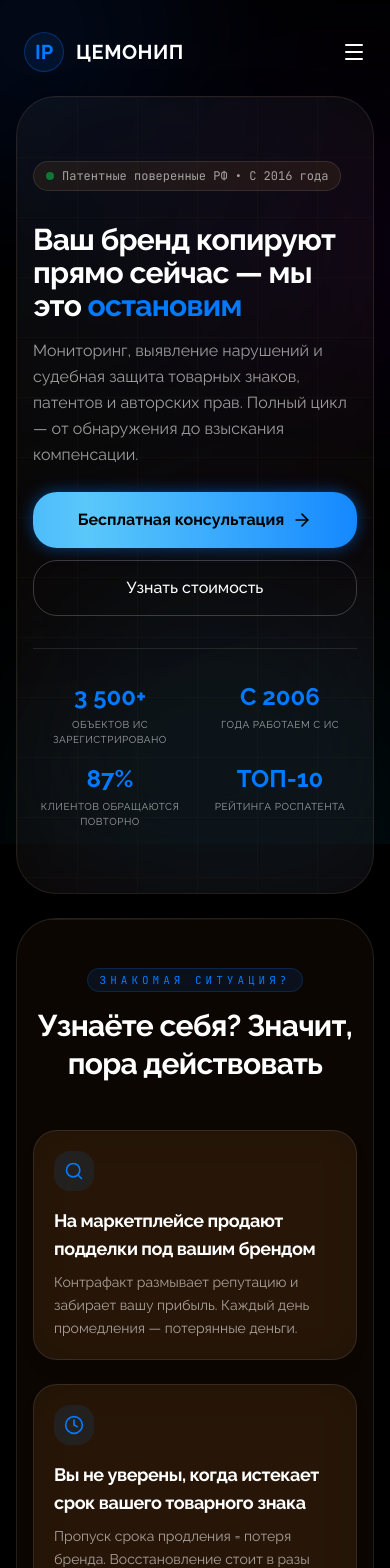
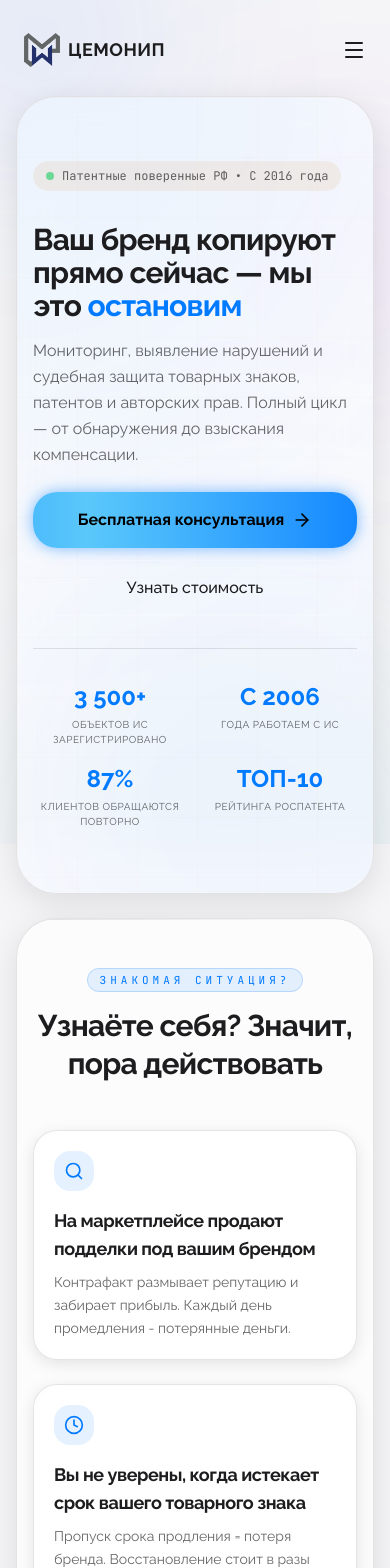
Before and after one commit to BIZKON/Pribilski_Andrey, a Next.js app: page / in a window 390 px wide. Shown: the top 1568 px of the page. Built offline with nearby package versions, Linux system fonts and the light colour scheme.

Commit message:
feat: update logo and add light/dark theme support
Save new logo and update Navbar/Footer; add theme switcher based on system settings.

Co-authored-by: Konstantin Syrov <186795211+BIZKON@users.noreply.github.com>

```diff
--- a/app/globals.css
+++ b/app/globals.css
@@ -1,6 +1,7 @@
 @import "tailwindcss";
 
 @theme {
+  /* Dark theme (default) */
   --color-navy-deep: #000000;
   --color-navy-card: rgba(255, 255, 255, 0.05);
   --color-navy-section: transparent;
@@ -13,15 +14,51 @@
   --color-text-muted: rgba(255, 255, 255, 0.6);
   --color-text-dim: rgba(255, 255, 255, 0.4);
 
+  --color-bg-main: #000000;
+  --color-bg-card: rgba(255, 255, 255, 0.05);
+  --color-border-main: rgba(255, 255, 255, 0.1);
+
   --font-serif: var(--font-playfair);
   --font-sans: var(--font-raleway);
   --font-mono: var(--font-jetbrains);
 }
 
+/* CSS variables for theme switching */
+:root {
+  --bg-main: #000000;
+  --bg-card: rgba(255, 255, 255, 0.05);
+  --bg-section: #0a0e1a;
+  --text-main: #ffffff;
+  --text-muted: rgba(255, 255, 255, 0.6);
+  --text-dim: rgba(255, 255, 255, 0.4);
+  --border-main: rgba(255, 255, 255, 0.1);
+  --glass-bg: rgba(205, 127, 50, 0.05);
+  --glass-card-bg: rgba(205, 127, 50, 0.1);
+  --shadow-color: rgba(0, 0, 0, 0.3);
+}
+
+/* Light theme based on system preference */
+@media (prefers-color-scheme: light) {
+  :root {
+    --bg-main: #f5f5f7;
+    --bg-card: rgba(0, 0, 0, 0.03);
+    --bg-section: #ffffff;
+    --text-main: #1d1d1f;
+    --text-muted: rgba(0, 0, 0, 0.6);
+    --text-dim: rgba(0, 0, 0, 0.4);
+    --border-main: rgba(0, 0, 0, 0.1);
+    --glass-bg: rgba(255, 255, 255, 0.7);
+    --glass-card-bg: rgba(255, 255, 255, 0.5);
+    --shadow-color: rgba(0, 0, 0, 0.1);
+  }
+}
+
 @layer base {
   body {
-    @apply bg-black text-text-main font-sans antialiased;
-    background-color: #000;
+    @apply font-sans antialiased;
+    background-color: var(--bg-main);
+    color: var(--text-main);
+    transition: background-color 0.3s ease, color 0.3s ease;
   }
 
   h1, h2, h3, h4, h5, h6 {
@@ -31,21 +68,58 @@
 
 @layer utilities {
   .gold-gradient-line {
-    background: linear-gradient(90deg, rgba(255,255,255,0.1) 0%, transparent 100%);
+    background: linear-gradient(90deg, var(--border-main) 0%, transparent 100%);
     height: 1px;
     width: 100%;
   }
 
   .glass-nav {
-    @apply bg-[#cd7f32]/5 backdrop-blur-3xl border border-white/10 shadow-[0_8px_32px_0_rgba(0,0,0,0.3)];
+    background: var(--glass-bg);
+    backdrop-filter: blur(24px);
+    -webkit-backdrop-filter: blur(24px);
+    border: 1px solid var(--border-main);
+    box-shadow: 0 8px 32px 0 var(--shadow-color);
   }
 
   .glass-panel {
-    @apply bg-[#cd7f32]/5 backdrop-blur-3xl border border-white/10 shadow-[0_8px_32px_0_rgba(0,0,0,0.3)] rounded-[2.5rem] overflow-hidden;
+    background: var(--glass-bg);
+    backdrop-filter: blur(24px);
+    -webkit-backdrop-filter: blur(24px);
+    border: 1px solid var(--border-main);
+    box-shadow: 0 8px 32px 0 var(--shadow-color);
+    border-radius: 2.5rem;
+    overflow: hidden;
   }
 
   .glass-card {
-    @apply bg-[#cd7f32]/10 backdrop-blur-xl border border-white/10 shadow-lg rounded-3xl transition-colors hover:bg-[#cd7f32]/15;
+    background: var(--glass-card-bg);
+    backdrop-filter: blur(16px);
+    -webkit-backdrop-filter: blur(16px);
+    border: 1px solid var(--border-main);
+    box-shadow: 0 4px 16px 0 var(--shadow-color);
+    border-radius: 1.5rem;
+    transition: background 0.2s ease;
+  }
+
+  .glass-card:hover {
+    background: var(--glass-bg);
+  }
+
+  /* Override text colors to use CSS variables */
+  .text-text-main {
+    color: var(--text-main) !important;
+  }
+
+  .text-text-muted {
+    color: var(--text-muted) !important;
+  }
+
+  .text-text-dim {
+    color: var(--text-dim) !important;
+  }
+
+  .bg-section-dark {
+    background-color: var(--bg-section);
   }
 }
 
--- a/app/layout.tsx
+++ b/app/layout.tsx
@@ -34,11 +34,14 @@ export const metadata: Metadata = {
 export default function RootLayout({ children }: { children: React.ReactNode }) {
   return (
     <html lang="ru" className={`${playfair.variable} ${raleway.variable} ${jetbrains.variable}`}>
-      <body className="font-sans bg-black text-text-main antialiased min-h-screen flex flex-col" suppressHydrationWarning>
-        <div className="fixed inset-0 z-[-1] overflow-hidden pointer-events-none bg-black">
-          <div className="absolute top-[-10%] left-[-10%] w-[50vw] h-[50vw] bg-blue-600/30 rounded-full blur-[120px] mix-blend-screen animate-blob" />
-          <div className="absolute top-[20%] right-[-10%] w-[40vw] h-[40vw] bg-purple-600/30 rounded-full blur-[120px] mix-blend-screen animate-blob animation-delay-2000" />
-          <div className="absolute bottom-[-20%] left-[20%] w-[60vw] h-[60vw] bg-cyan-600/30 rounded-full blur-[120px] mix-blend-screen animate-blob animation-delay-4000" />
+      <head>
+        <meta name="color-scheme" content="light dark" />
+      </head>
+      <body className="font-sans bg-[var(--bg-main)] text-[var(--text-main)] antialiased min-h-screen flex flex-col transition-colors duration-300" suppressHydrationWarning>
+        <div className="fixed inset-0 z-[-1] overflow-hidden pointer-events-none bg-[var(--bg-main)] transition-colors duration-300">
+          <div className="absolute top-[-10%] left-[-10%] w-[50vw] h-[50vw] bg-blue-600/20 dark:bg-blue-600/30 rounded-full blur-[120px] mix-blend-multiply dark:mix-blend-screen animate-blob" />
+          <div className="absolute top-[20%] right-[-10%] w-[40vw] h-[40vw] bg-purple-600/20 dark:bg-purple-600/30 rounded-full blur-[120px] mix-blend-multiply dark:mix-blend-screen animate-blob animation-delay-2000" />
+          <div className="absolute bottom-[-20%] left-[20%] w-[60vw] h-[60vw] bg-cyan-600/20 dark:bg-cyan-600/30 rounded-full blur-[120px] mix-blend-multiply dark:mix-blend-screen animate-blob animation-delay-4000" />
         </div>
         <Navbar />
         <main className="flex-grow pt-24 px-4 md:px-6 lg:px-8 pb-8 space-y-8">
--- a/app/page.tsx
+++ b/app/page.tsx
@@ -39,7 +39,7 @@ export default function Home() {
                 </Button>
               </div>
 
-              <div className="grid grid-cols-2 gap-4 md:gap-6 pt-8 border-t border-white/10">
+              <div className="grid grid-cols-2 gap-4 md:gap-6 pt-8 border-t border-[var(--border-main)]">
                 <div className="text-center md:text-left">
                   <div className="text-2xl md:text-3xl font-sans font-bold text-gold-main mb-1">3 500+</div>
                   <div className="text-[10px] md:text-xs text-text-muted uppercase tracking-wider">объектов ИС зарегистрировано</div>
@@ -78,12 +78,12 @@ export default function Home() {
 
           <div className="grid md:grid-cols-2 gap-6 mb-12">
             {[
-              { icon: Search, title: "На маркетплейсе продают подделки под вашим брендом", desc: "Контрафакт размывает репутацию и забирает вашу прибыль. Каждый день промедления — потерянные деньги." },
+              { icon: Search, title: "На маркетплейсе продают подделки под вашим брендом", desc: "Контрафакт размывает репутацию и забирает прибыль. Каждый день промедления - потерянные деньги." },
               { icon: Clock, title: "Вы не уверены, когда истекает срок вашего товарного знака", desc: "Пропуск срока продления = потеря бренда. Восстановление стоит в разы дороже, чем контроль." },
               { icon: Scale, title: "Конкурент зарегистрировал обозначение, похожее на ваше", desc: "Чем дольше он работает под сходным знаком, тем сложнее доказать ваш приоритет." },
               { icon: FileText, title: "Вы получили претензию о нарушении чужих прав", desc: "Без профессиональной защиты штраф может достигать 5 миллионов рублей за каждый случай." }
             ].map((item, i) => (
-              <div key={i} className="glass-card p-5 md:p-8 rounded-2xl md:rounded-3xl border border-white/5 hover:border-gold-main/50 transition-colors group">
+              <div key={i} className="glass-card p-5 md:p-8 rounded-2xl md:rounded-3xl hover:border-gold-main/50 transition-colors group">
                 <div className="w-10 h-10 md:w-12 md:h-12 rounded-2xl md:rounded-3xl bg-gold-main/10 flex items-center justify-center mb-4 md:mb-6 group-hover:bg-gold-main/20 transition-colors">
                   <item.icon className="w-5 h-5 md:w-6 md:h-6 text-gold-main" />
                 </div>
@@ -187,7 +187,7 @@ export default function Home() {
       </section>
 
       {/* TOOLS AND DATABASES SECTION */}
-      <section className="py-12 md:py-24 bg-[#0a0e1a] relative">
+      <section className="py-12 md:py-24 bg-[var(--bg-section)] relative">
         <div className="absolute top-0 left-0 right-0 gold-gradient-line" />
         <div className="container mx-auto px-4 md:px-6">
           <SectionHeader
@@ -208,7 +208,7 @@ export default function Home() {
               { icon: <Search className="w-6 h-6 text-gold-main" />, name: "PATENTSCOPE (WIPO)", desc: "Глобальная база патентных документов ВОИС. Поиск по миллионам патентов из 100+ стран мира.", url: "wipo.int/patentscope/", tag: "Поиск патентов" },
               { icon: <Search className="w-6 h-6 text-gold-main" />, name: "Espacenet (EPO)", desc: "Европейская база патентных документов. Доступ к более чем 150 миллионам патентных документов по всему миру.", url: "worldwide.espacenet.com", tag: "Поиск патентов" }
             ].map((item, i) => (
-              <div key={i} className="bg-[#141c2b] p-5 md:p-8 rounded-xl border border-[rgba(200,160,74,0.08)] hover:-translate-y-1 hover:border-gold-main/30 transition-all duration-300 flex flex-col group">
+              <div key={i} className="bg-[var(--bg-card)] p-5 md:p-8 rounded-xl border border-[rgba(200,160,74,0.08)] hover:-translate-y-1 hover:border-gold-main/30 transition-all duration-300 flex flex-col group">
                 <div className="flex items-start justify-between mb-3 md:mb-4 gap-2">
                   <div className="text-2xl md:text-3xl">{item.icon}</div>
                   <span className="px-2 md:px-3 py-1 rounded-full border border-gold-main/15 text-gold-main font-mono text-[10px] md:text-[11px] uppercase tracking-wider shrink-0">{item.tag}</span>
@@ -249,7 +249,7 @@ export default function Home() {
 
             <div className="space-y-6 md:space-y-12">
               {[
-                { step: "1", icon: MessageSquare, title: "Первичная консультация", time: "В течение 60 минут", desc: "Вы оставляете заявку на сайте или пишете на почту. Мы связываемся с вами для уточнения деталей: какие объекты нужно защитить, что вызывает беспокойство, какие цели вы преследуете.", result: "Понимание задачи и предварительная оценка", free: true },
+                { step: "1", icon: MessageSquare, title: "Первичная консультация", time: "В течение 60 минут", desc: "Вы оставляете заявку на сайте или пишете на почту. Мы связываемся с вами для уточнения деталей: какие объекты нужно защитить, что ��ызывает беспокойство, какие цели вы преследуете.", result: "Понимание задачи и предварительная оценка", free: true },
                 { step: "2", icon: Search, title: "Предварительная проверка", time: "1–8 часов", desc: "Проводим бесплатную проверку вашего объекта по открытым базам Роспатента, ВОИС, EUIPO, USPTO. Подбираем классы МКТУ. Оцениваем перспективы и риски.", result: "Отчёт о текущем состоянии ваших прав", tools: ["Роспатент", "WIPO", "Espacenet"], free: true },
                 { step: "3", icon: FileText, title: "Стратегия и договор", time: "1–2 рабочих дня", desc: "Разрабатываем индивидуальную стратегию защиты. Определяем пакет услуг, периодичность мониторинга, приоритетные направления. Согласуем стоимость и подписываем договор.", result: "Подписанный договор и план работ" },
                 { step: "4", icon: Search, title: "Мониторинг и работа", time: "Ежемесячно", desc: "Запускаем регулярный мониторинг по всем направлениям: патентные базы, маркетплейсы, доменные зоны, ЕГРЮЛ, социальные сети. При обнаружении угроз — немедленное уведомление.", result: "Ежемесячный отчёт с правовой оценкой", tools: ["Роспатент", "PATENTSCOPE", "Espacenet", "CNIPA", "USPTO"] },
@@ -325,7 +325,7 @@ export default function Home() {
       </section>
 
       {/* TESTIMONIALS SECTION */}
-      <section className="py-12 md:py-24 bg-[#111827] relative overflow-hidden">
+      <section className="py-12 md:py-24 bg-[var(--bg-section)] relative overflow-hidden">
         <div className="absolute top-0 left-0 right-0 gold-gradient-line" />
         <div className="container mx-auto px-4 md:px-6">
           <SectionHeader
@@ -337,11 +337,11 @@ export default function Home() {
           <div className="flex overflow-x-auto pb-6 md:pb-8 -mx-4 px-4 md:mx-0 md:px-0 gap-4 md:gap-6 snap-x hide-scrollbar">
             {[
               { name: "АО «Национальный негосударственный пенсионный фонд» (ННПФ)", type: "Регистрация товарного знака", quote: "Выражаем искреннюю благодарность за проявленный профессионализм и компетентность при регистрации товарного знака Фонда", author: "И.О. Акопджанова, Генеральный директор" },
-              { name: "АНО «Открытые документы»", type: "Регистрация товарного знака", quote: "Выражаем искреннюю благодарность лично Вам за качественно проделанную работу в рамках регистрации товарного знака «Открытые документы»", author: "А.С. Нескубин, Директор АНО" },
+              { name: "АНО «Открытые документы»", type: "Регистрация товарного знака", quote: "Выражаем искреннюю благодарность лично Вам за качественно проделанн��ю работу в рамках регистрации товарного знака «Открытые документы»", author: "А.С. Нескубин, Директор АНО" },
               { name: "ООО «СкайТрак» (SKYTRUCK)", type: "Комплексное сопровождение", quote: "Выражаем благодарность и глубокую признательность за плодотворное сотрудничество с нашей молодой компанией", author: "С.А. Якимов, Генеральный директор" },
               { name: "ИП Жукова В.В. / Магазин «A Wish»", type: "Защита бренда", quote: "Выражаем благодарность и глубокую признательность за плодотворное сотрудничество. Спасибо вам за это!", author: "Жукова В.В., 26 июля 2023 г." }
             ].map((item, i) => (
-              <div key={i} className="min-w-[280px] md:min-w-[400px] w-full max-w-[450px] bg-[#141c2b] p-5 md:p-8 rounded-2xl border border-[rgba(200,160,74,0.12)] relative hover:-translate-y-1 hover:border-gold-main/30 transition-all duration-300 snap-center flex flex-col">
+              <div key={i} className="min-w-[280px] md:min-w-[400px] w-full max-w-[450px] bg-[var(--bg-card)] p-5 md:p-8 rounded-2xl border border-[rgba(200,160,74,0.12)] relative hover:-translate-y-1 hover:border-gold-main/30 transition-all duration-300 snap-center flex flex-col">
                 <div className="absolute top-0 left-5 right-5 md:left-8 md:right-8 h-px bg-gradient-to-r from-transparent via-gold-main/50 to-transparent" />
                 <div className="text-gold-main/40 text-3xl md:text-4xl font-serif absolute top-4 md:top-6 left-4 md:left-6 leading-none">"</div>
 
@@ -514,7 +514,7 @@ export default function Home() {
               { q: "У меня маленький бизнес с одним товарным знаком. Мне это нужно?", a: "Именно небольшие компании страдают от нарушений больше всего — у них нет юридического отдела. Один случай копирования на маркетплейсе может стоить вам половину оборота. Наш базовый пакет значительно дешевле последствий пропущенного нарушения." },
               { q: "Я могу сам следить за нарушениями.", a: "Профессиональный мониторинг охватывает источники, недоступные в обычном поиске: внутренние базы Роспатента, реестры доменных зон, ЕГРЮЛ, международные ведомства. Плюс мы фиксируем нарушения способом, который примет суд." },
               { q: "Сколько стоят ваши услуги?", a: "Стоимость зависит от количества объектов и объёма работы. Первичная консультация — бесплатно. Мы проведём анализ и назовём точную цену до подписания договора. Никаких скрытых платежей." },
-              { q: "Что если нарушитель в другом регионе или за рубежом?", a: "Мы работаем по всей России. Арбитражные суды рассматривают дела независимо от местонахождения сторон. Для международных споров привлекаем партнёров в соответствующих юрисдикциях." },
+              { q: "Что если нарушитель в другом регионе или за рубежом?", a: "Мы работаем по всей России. Арбитражные суды рассматривают дел�� независимо от местонахождения сторон. Для международных споров привлекаем партнёров в соответствующих юрисдикциях." },
               { q: "Какие гарантии результата?", a: "Мы не даём гарантий исхода суда — это было бы нечестно. Но мы даём честную оценку перспектив на старте и не берёмся за бесперспективные дела. 10 лет практики и поток клиентов по рекомендациям — наша лучшая гарантия." },
               { q: "Как быстро вы начнёте работать?", a: "Первичный анализ — 1-2 рабочих дня. Мониторинг запускается сразу после договора и оплаты. В экстренных ситуациях — подключаемся в тот же день." }
             ].map((faq, i) => (
--- a/components/Footer.tsx
+++ b/components/Footer.tsx
@@ -1,4 +1,5 @@
 import Link from 'next/link';
+import Image from 'next/image';
 
 export function Footer() {
   return (
@@ -7,9 +8,13 @@ export function Footer() {
         <div className="grid grid-cols-2 md:grid-cols-2 lg:grid-cols-4 gap-6 md:gap-12 mb-8 md:mb-16">
           <div className="col-span-2 md:col-span-1 flex flex-col gap-4 md:gap-6 items-center text-center md:items-center md:text-center">
             <Link href="/" className="flex items-center gap-2 md:gap-3 group">
-              <div className="w-8 h-8 md:w-10 md:h-10 rounded-full bg-gold-main/10 border border-gold-main/30 flex items-center justify-center group-hover:border-gold-main transition-colors">
-                <span className="font-sans font-bold text-gold-main text-base md:text-xl">IP</span>
-              </div>
+              <Image
+                src="/images/logo.png"
+                alt="ЦЕМОНИП"
+                width={40}
+                height={40}
+                className="w-8 h-8 md:w-10 md:h-10 object-contain"
+              />
               <span className="font-sans font-bold text-lg md:text-xl tracking-wide text-text-main">ЦЕМОНИП</span>
             </Link>
             <p className="text-text-muted text-xs md:text-sm leading-relaxed max-w-xs">
--- a/components/Navbar.tsx
+++ b/components/Navbar.tsx
@@ -1,8 +1,9 @@
 'use client';
 
 import Link from 'next/link';
+import Image from 'next/image';
 import { useState, useEffect } from 'react';
-import { Menu, X, Shield } from 'lucide-react';
+import { Menu, X } from 'lucide-react';
 import { motion, AnimatePresence } from 'motion/react';
 import { usePathname } from 'next/navigation';
 
@@ -41,11 +42,15 @@ export function Navbar() {
     >
       <div className={`mx-auto transition-all duration-300 ${isScrolled ? 'glass-nav rounded-full px-6 py-3' : 'bg-transparent px-2 py-4'}`}>
         <div className="flex items-center justify-between">
-          <Link href="/" className="flex items-center gap-3 group">
-            <div className="w-10 h-10 rounded-full bg-gold-main/10 border border-gold-main/30 flex items-center justify-center group-hover:border-gold-main transition-colors">
-              <span className="font-sans font-bold text-gold-main text-xl">IP</span>
-            </div>
-            <span className="font-sans font-bold text-xl tracking-wide text-text-main">ЦЕМОНИП</span>
+          <Link href="/" className="flex items-center gap-2 md:gap-3 group">
+            <Image
+              src="/images/logo.png"
+              alt="ЦЕМОНИП"
+              width={40}
+              height={40}
+              className="w-9 h-9 md:w-10 md:h-10 object-contain"
+            />
+            <span className="font-sans font-bold text-lg md:text-xl tracking-wide text-text-main">ЦЕМОНИП</span>
           </Link>
 
           {/* Desktop Nav */}
```
Also changed, not shown: app/team/page.tsx (+9 -9 lines), public/images/logo.png (added).
